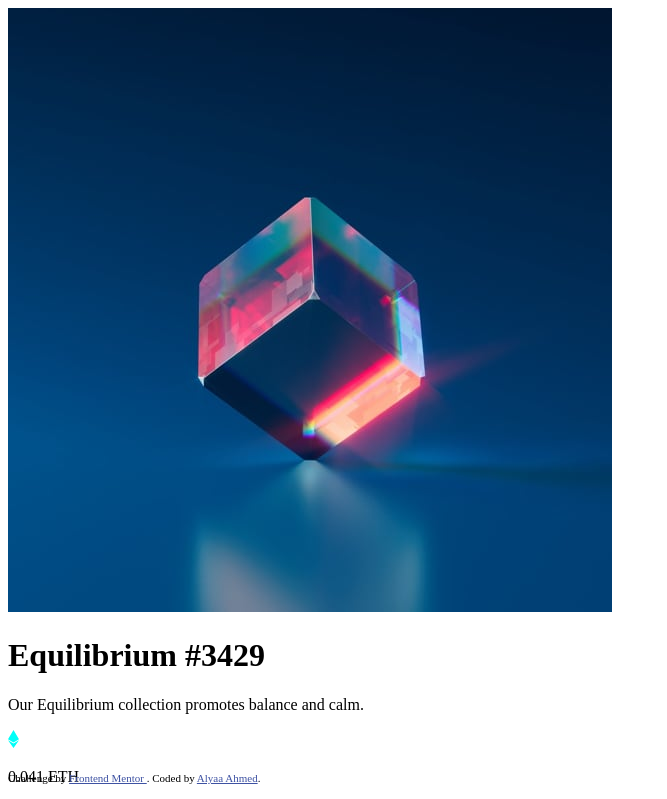
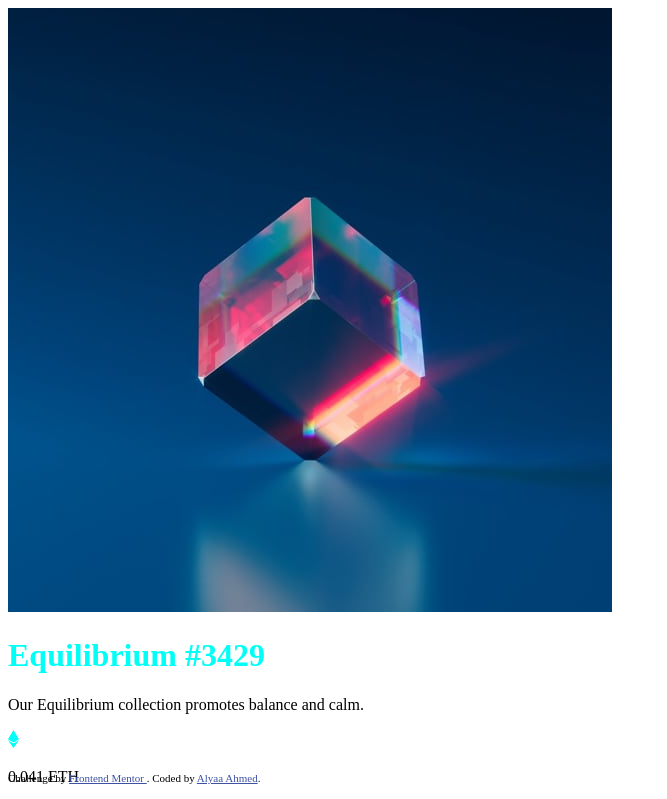
Before and after one commit to AlyaaRushdy/FrontendMentor-NFT-Preview-Card-Component, a plain HTML site: page index.html in a window 1280 px wide. In both pictures the pointer is over the element "Equilibrium #3429". Shown: the top 799 px of the page, without its empty margins (0-667 px from the left). Drawn offline with Linux system fonts and the light colour scheme.

Commit message:
utility classes added

```diff
--- a/CSS/style.css
+++ b/CSS/style.css
@@ -19,6 +19,15 @@
   --large-font-weight: 600;
 }
 
+/* || UTILITY CLASSES */
+.no-wrap {
+  white-space: nowrap;
+}
+.text-hover:hover {
+  color: var(--cyan);
+  cursor: pointer;
+}
+
 /* Footer Styling */
 .footer {
   position: absolute;
```
